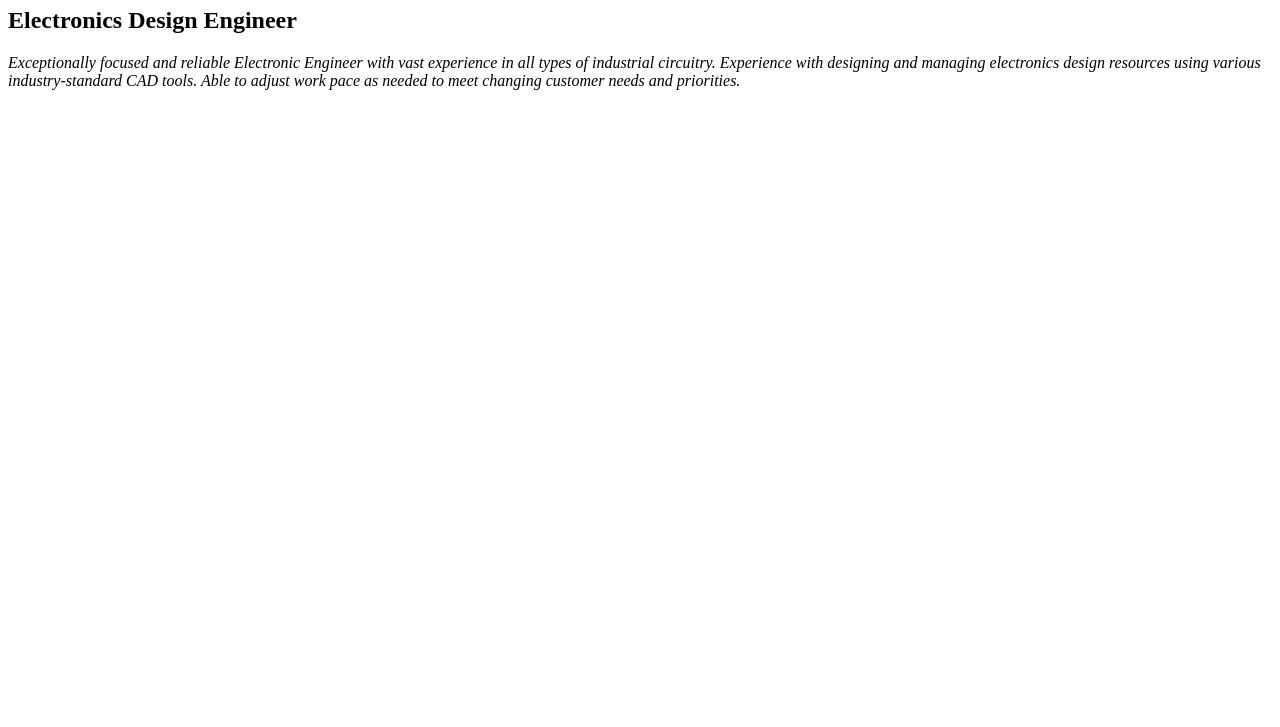
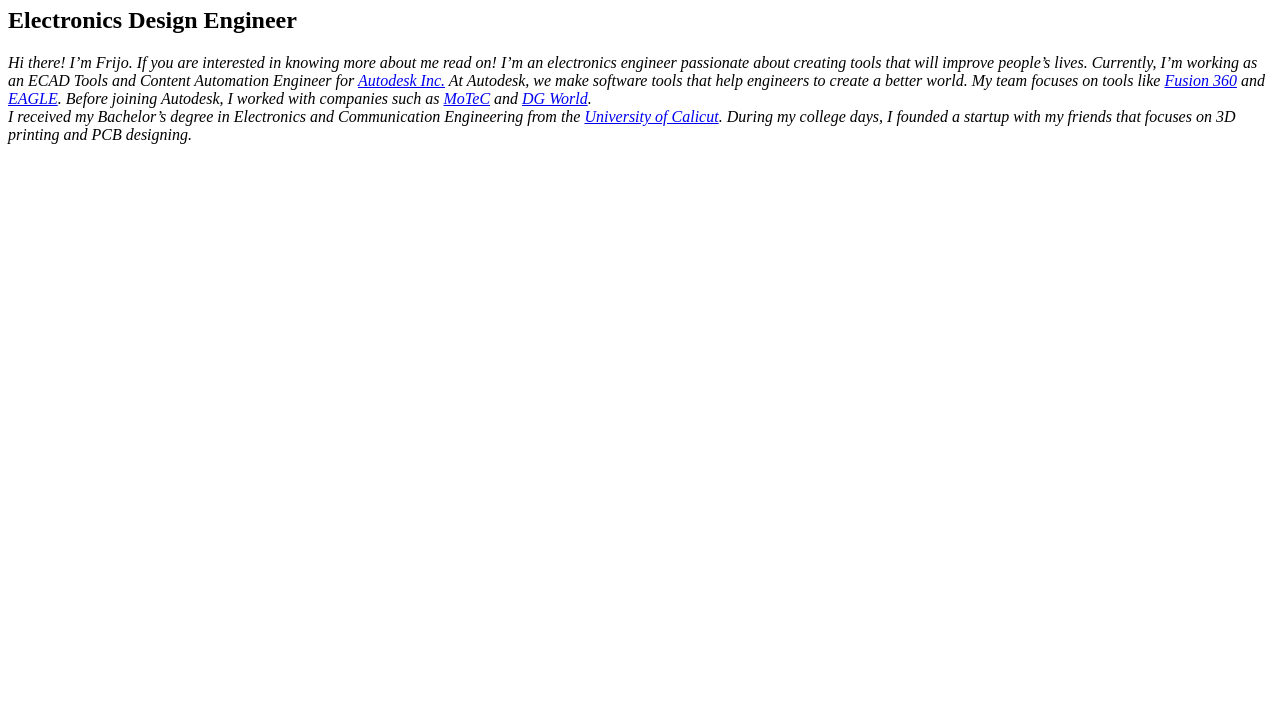
Before and after one commit to frijofrancis/frijofrancis.github.io, a plain HTML site: page index.html in a window 1280 px wide. Shown: the part 73-800 px from the top of the page. Drawn offline with Linux system fonts and the light colour scheme.

Commit message:
added about me with hyperlinks

```diff
--- a/index.html
+++ b/index.html
@@ -10,9 +10,14 @@
 </h1>
 <h2>Electronics Design Engineer</h2>
 <p>
-    <i>Exceptionally focused and reliable Electronic Engineer with vast experience in all types of industrial circuitry.
-        Experience with designing and managing electronics design resources using various industry-standard CAD tools.
-        Able to adjust work pace as needed to meet changing customer needs and priorities.
+    <i> Hi there! I’m Frijo. If you are interested in knowing more about me read on!
+        I’m an electronics engineer passionate about creating tools that will improve people’s lives.
+        Currently, I’m working as an ECAD Tools and Content Automation Engineer for <a href="https://www.autodesk.com" target="_blank">Autodesk Inc.</a>
+        At Autodesk, we make software tools that help engineers to create a better world.
+        My team focuses on tools like <a href="https://www.autodesk.in/products/fusion-360/overview" target="_blank">Fusion 360</a> and <a href="https://www.autodesk.com/products/eagle/overview?term=1-YEAR&tab=subscription#what-is-eagle-" target="_blank">EAGLE</a>.
+        Before joining Autodesk, I worked with companies such as <a href="https://www.motec.com.au/home" target="_blank">MoTeC</a> and <a href="https://www.dgworld.com/" target="_blank">DG World</a>.<br>
+        I received my Bachelor’s degree in Electronics and Communication Engineering from the <a href="https://www.uoc.ac.in/" target="_blank">University of Calicut</a>.
+        During my college days, I founded a startup with my friends that focuses on 3D printing and PCB designing.
     </i>
 </p>
 </body>
```
